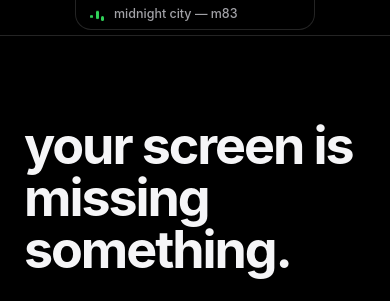
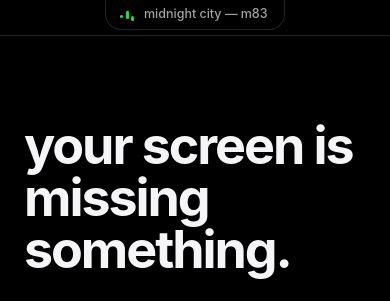
Before and after one commit to gievano/notchly-site, a plain HTML site: page index.html in a window 390 px wide. Shown: the top 301 px of the page. Drawn offline with Linux system fonts and the light colour scheme.

Commit message:
narrower demo notch (260 -> 200px)

```diff
--- a/styles.css
+++ b/styles.css
@@ -53,7 +53,7 @@ a:focus-visible, button:focus-visible {
   left: 50%;
   transform: translateX(-50%);
   z-index: 101;
-  width: 260px;
+  width: 200px;
 }
 
 .notch-collapsed {
@@ -203,7 +203,7 @@ footer a:hover { color: var(--ink); }
 
 @media (max-width: 620px) {
   .wordmark, .clock { display: none; }
-  .notch { width: 240px; }
+  .notch { width: 180px; }
   .notch-card { width: min(340px, 92vw); }
   .row { grid-template-columns: 1fr; gap: 10px; }
   main { padding-top: 120px; }
```
